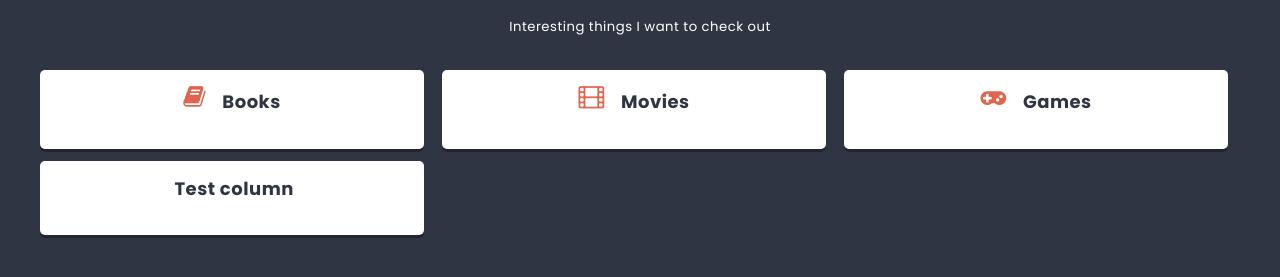
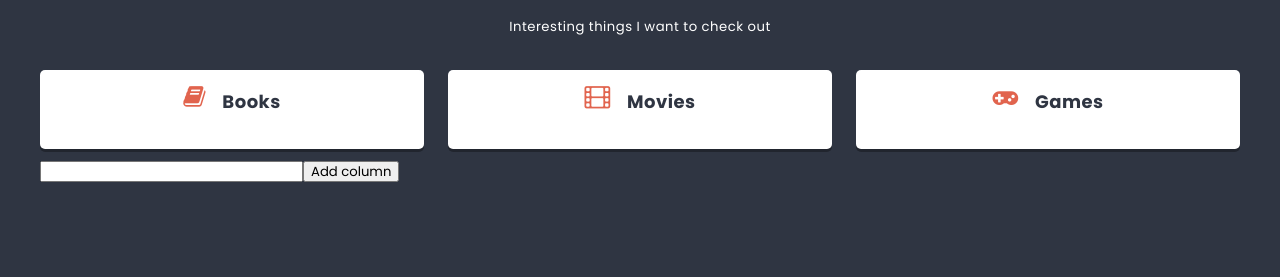
Before and after one commit to juliachanas/React-firstSteps, a React (Create React App) app: page / in a window 1280 px wide. Shown: the part 471-748 px from the top of the page. Built offline with nearby package versions, Linux system fonts and the light colour scheme.

Commit message:
Add handleSubmit to list.js

```diff
--- a/package.json
+++ b/package.json
@@ -11,6 +11,7 @@
     "react-dom": "^18.2.0",
     "react-scripts": "5.0.1",
     "sass": "^1.69.5",
+    "shortid": "^2.2.16",
     "web-vitals": "^2.1.4"
   },
   "scripts": {
--- a/src/components/List/List.js
+++ b/src/components/List/List.js
@@ -1,7 +1,7 @@
 import styles from './List.module.scss';
 import Column from '../Column/Column';
 import { useState } from 'react';
-import { useEffect } from 'react';
+import shortid from 'shortid';
 
 const List = () => {
   const [columns, setColumns] = useState([
@@ -10,11 +10,13 @@ const List = () => {
     { id: 3, title: 'Games', icon: 'gamepad' },
   ]);
 
-  useEffect(() => {
-    setTimeout(() => {
-      setColumns([...columns, { id: 4, title: 'Test column' }]);
-    }, 2000);
-  }, []);
+  const handleSubmit = (e) => {
+    e.preventDefault();
+    setColumns([...columns, { id: shortid(), title: value }]);
+    setValue('');
+  };
+
+  const [value, setValue] = useState('');
 
   return (
     <div className={styles.list}>
@@ -31,6 +33,14 @@ const List = () => {
           <Column key={column.id} title={column.title} icon={column.icon} />
         ))}
       </div>
+      <form onSubmit={handleSubmit}>
+        <input
+          type='text'
+          value={value}
+          onChange={(e) => setValue(e.target.value)}
+        />
+        <button>Add column</button>
+      </form>
     </div>
   );
 };
```
Also changed, not shown: 1 other file (tests, documents, lock files or other folders).
